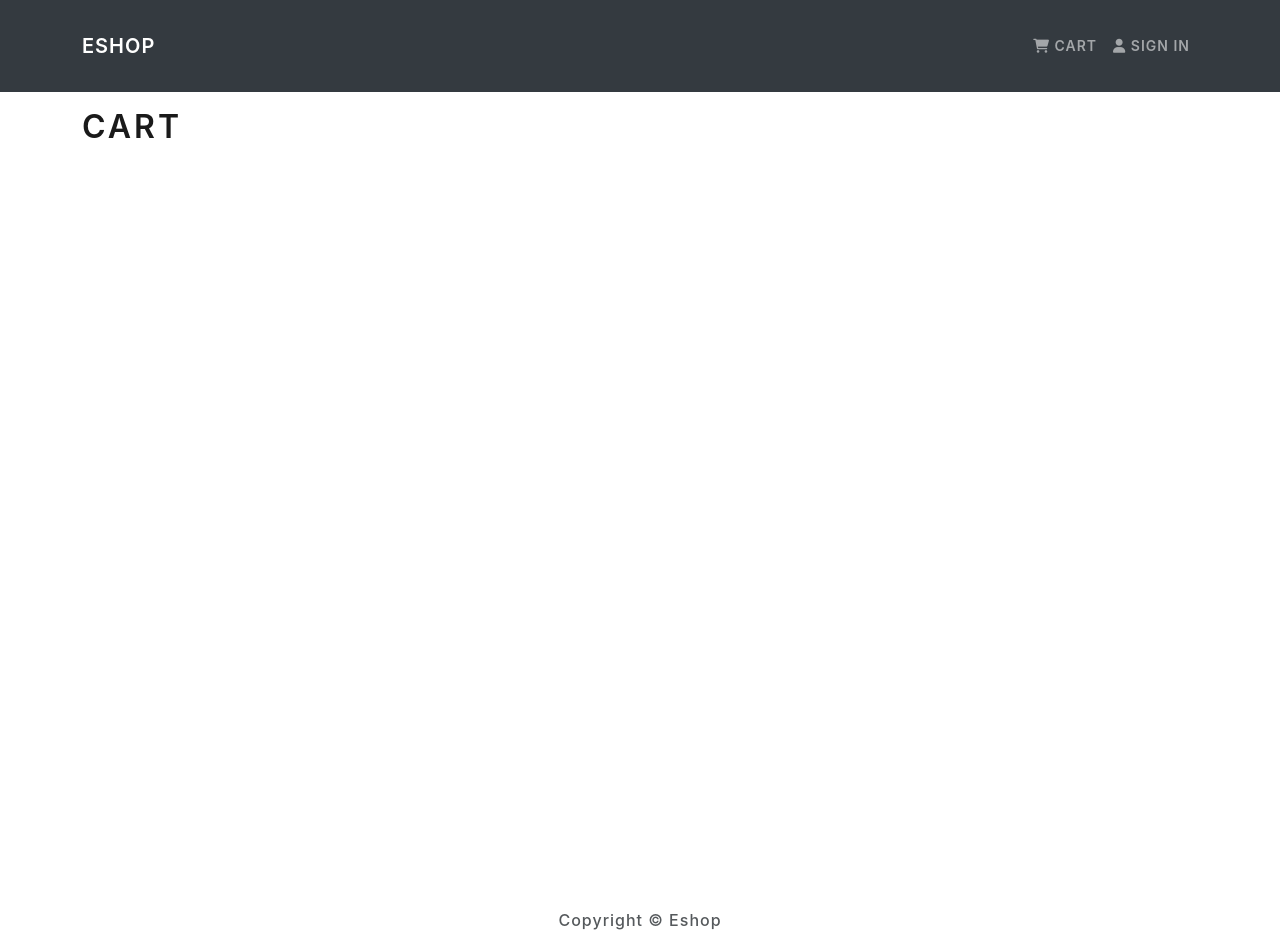
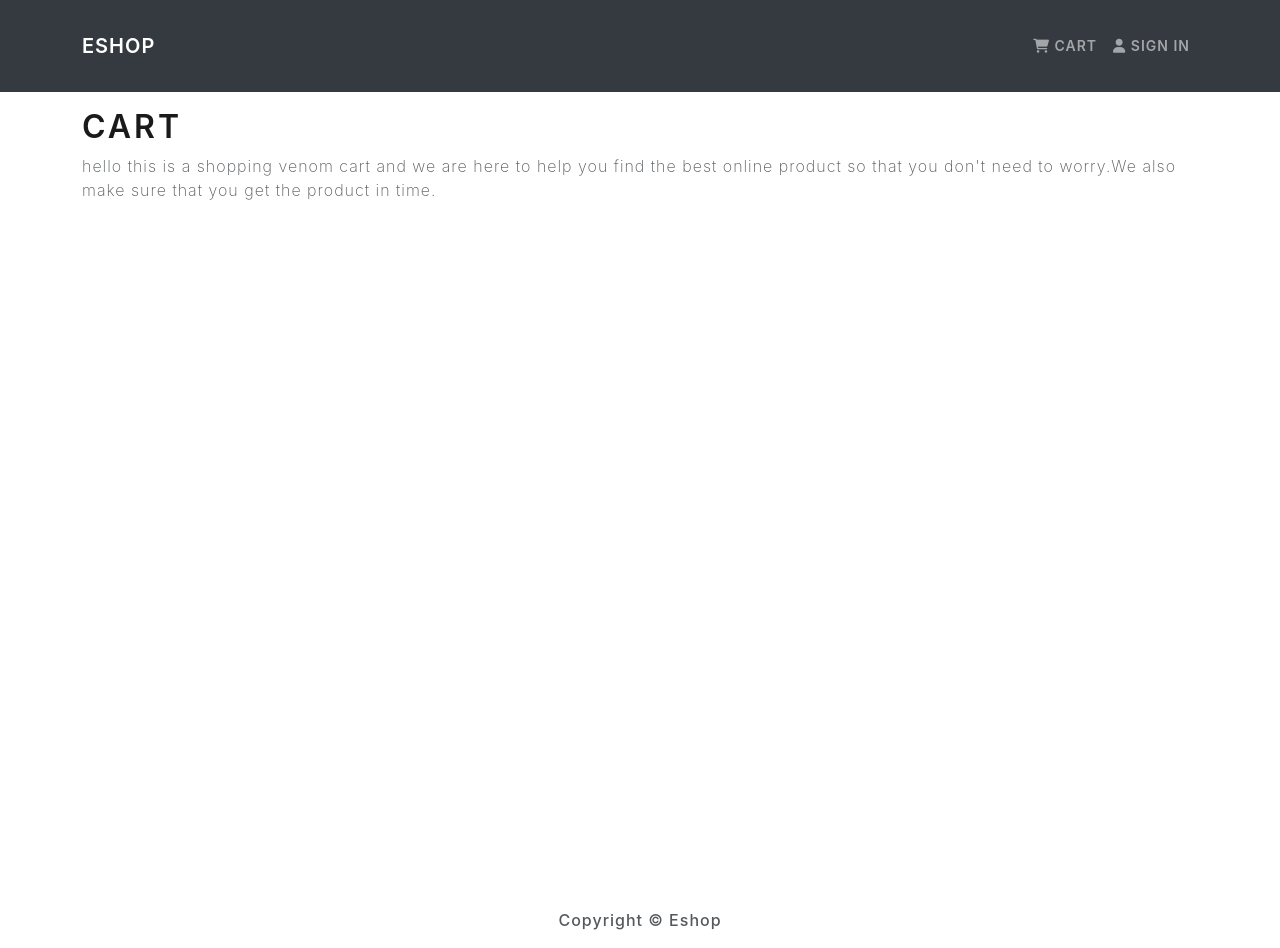
Before and after one commit to tanim95/Eshop, a React (Create React App) app in the folder frontend/: page /cart/1 in a window 1280 px wide. Built offline with nearby package versions, Linux system fonts and the light colour scheme.

Commit message:
fixed some bug

```diff
--- a/frontend/src/App.js
+++ b/frontend/src/App.js
@@ -13,9 +13,9 @@ const App = () => {
       <main className='py-3'>
         <Container>
           <Routes>
-            <Route path='/' element={<HomeScreen />} exact></Route>
-            <Route path='/product/:id' element={<ProductScreen />}></Route>
-            <Route path='/cart/:id?' element={<CartScreen />}></Route>
+            <Route path='/' element={<HomeScreen />} exact />
+            <Route path='/product/:id' element={<ProductScreen />} />
+            <Route path='/cart/:id?' element={<CartScreen />} />
           </Routes>
         </Container>
       </main>
--- a/frontend/src/Components/Screens/CartScreen.js
+++ b/frontend/src/Components/Screens/CartScreen.js
@@ -3,7 +3,12 @@ import React from 'react';
 const CartScreen = () => {
   return (
     <div>
-      <h1 style={{ marginBottom: '150px' }}>Cart</h1>
+      <h1>Cart</h1>
+      <p>
+        hello this is a shopping venom cart and we are here to help you find the
+        best online product so that you don't need to worry.We also make sure
+        that you get the product in time.
+      </p>
     </div>
   );
 };
```
